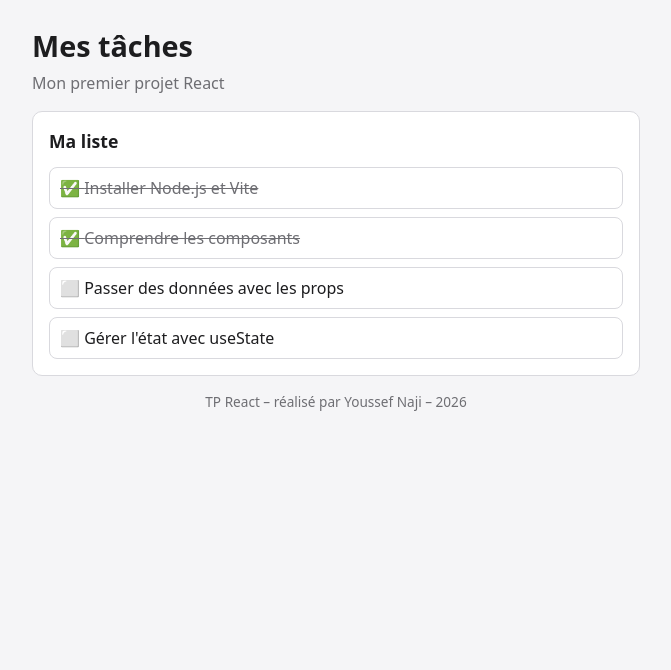
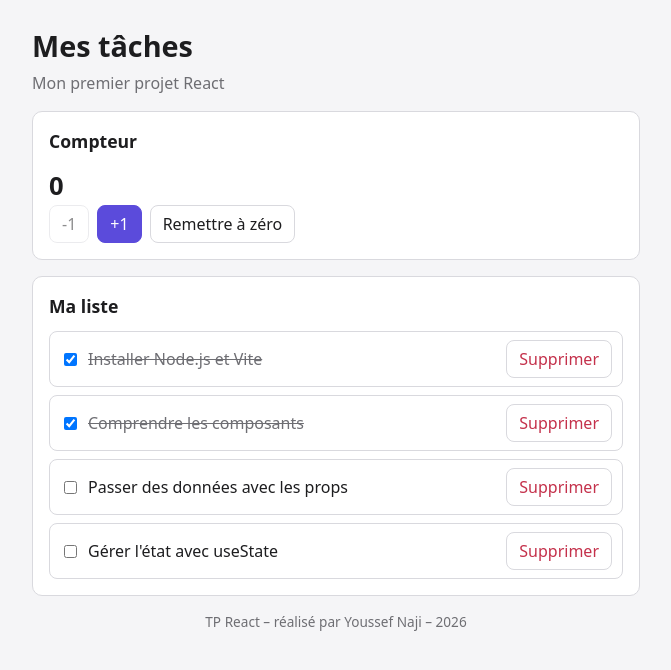
Before and after one commit to nj-ysf/tp-react-taches, a React (Vite) app in the folder mes-taches/: page / in a window 1280 px wide. Shown: the top 670 px of the page, without its empty margins (304-975 px from the left). Built offline with nearby package versions, Linux system fonts and the light colour scheme.

Commit message:
Étape 3 : événements et useState

```diff
--- a/mes-taches/src/App.jsx
+++ b/mes-taches/src/App.jsx
@@ -1,11 +1,14 @@
+
+import { useState } from 'react'
 
 import Entete from './components/Entete.jsx'
 import ListeTaches from './components/ListeTaches.jsx'
 import Pied from './components/Pied.jsx'
 import Carte from './components/Carte.jsx'
+import Compteur from './components/Compteur.jsx'
 
-// Données des tâches
-const TACHES = [
+// Données initiales
+const TACHES_INITIALES = [
   {
     id: 1,
     titre: 'Installer Node.js et Vite',
@@ -29,6 +32,28 @@ const TACHES = [
 ]
 
 function App() {
+
+  // État des tâches
+  const [taches, setTaches] = useState(TACHES_INITIALES)
+
+  // Cocher ou décocher une tâche
+  function basculerTache(id) {
+    setTaches(
+      taches.map((tache) =>
+        tache.id === id
+          ? { ...tache, terminee: !tache.terminee }
+          : tache
+      )
+    )
+  }
+
+  // Supprimer une tâche
+  function supprimerTache(id) {
+    setTaches(
+      taches.filter((tache) => tache.id !== id)
+    )
+  }
+
   return (
     <div className="app">
 
@@ -37,8 +62,16 @@ function App() {
         sousTitre="Mon premier projet React"
       />
 
+      <Carte titre="Compteur">
+        <Compteur />
+      </Carte>
+
       <Carte titre="Ma liste">
-        <ListeTaches taches={TACHES} />
+        <ListeTaches
+          taches={taches}
+          onBasculer={basculerTache}
+          onSupprimer={supprimerTache}
+        />
       </Carte>
 
       <Pied auteur="Youssef Naji" />
--- /dev/null
+++ b/mes-taches/src/components/Compteur.jsx
@@ -0,0 +1,34 @@
+
+import { useState } from 'react'
+
+function Compteur() {
+  const [valeur, setValeur] = useState(0)
+
+  return (
+    <>
+      <p className="valeur-compteur">{valeur}</p>
+
+      <div className="ligne">
+        <button
+          onClick={() => setValeur(valeur - 1)}
+          disabled={valeur === 0}
+        >
+          -1
+        </button>
+
+        <button
+          className="principal"
+          onClick={() => setValeur(valeur + 1)}
+        >
+          +1
+        </button>
+
+        <button onClick={() => setValeur(0)}>
+          Remettre à zéro
+        </button>
+      </div>
+    </>
+  )
+}
+
+export default Compteur
--- a/mes-taches/src/components/ListeTaches.jsx
+++ b/mes-taches/src/components/ListeTaches.jsx
@@ -1,7 +1,8 @@
 
 import Tache from './Tache.jsx'
 
-function ListeTaches({ taches }) {
+function ListeTaches({ taches, onBasculer, onSupprimer }) {
+
   if (taches.length === 0) {
     return (
       <p className="vide">
@@ -15,8 +16,11 @@ function ListeTaches({ taches }) {
       {taches.map((tache) => (
         <Tache
           key={tache.id}
+          id={tache.id}
           titre={tache.titre}
           terminee={tache.terminee}
+          onBasculer={onBasculer}
+          onSupprimer={onSupprimer}
         />
       ))}
     </ul>
--- a/mes-taches/src/components/Tache.jsx
+++ b/mes-taches/src/components/Tache.jsx
@@ -1,10 +1,25 @@
 
-function Tache({ titre, terminee }) {
+function Tache({ id, titre, terminee, onBasculer, onSupprimer }) {
   return (
     <li className={terminee ? "tache terminee" : "tache"}>
+
+      <input
+        type="checkbox"
+        checked={terminee}
+        onChange={() => onBasculer(id)}
+      />
+
       <span className="titre">
-        {terminee ? "✅" : "⬜"} {titre}
+        {titre}
       </span>
+
+      <button
+        className="danger"
+        onClick={() => onSupprimer(id)}
+      >
+        Supprimer
+      </button>
+
     </li>
   )
 }
```
